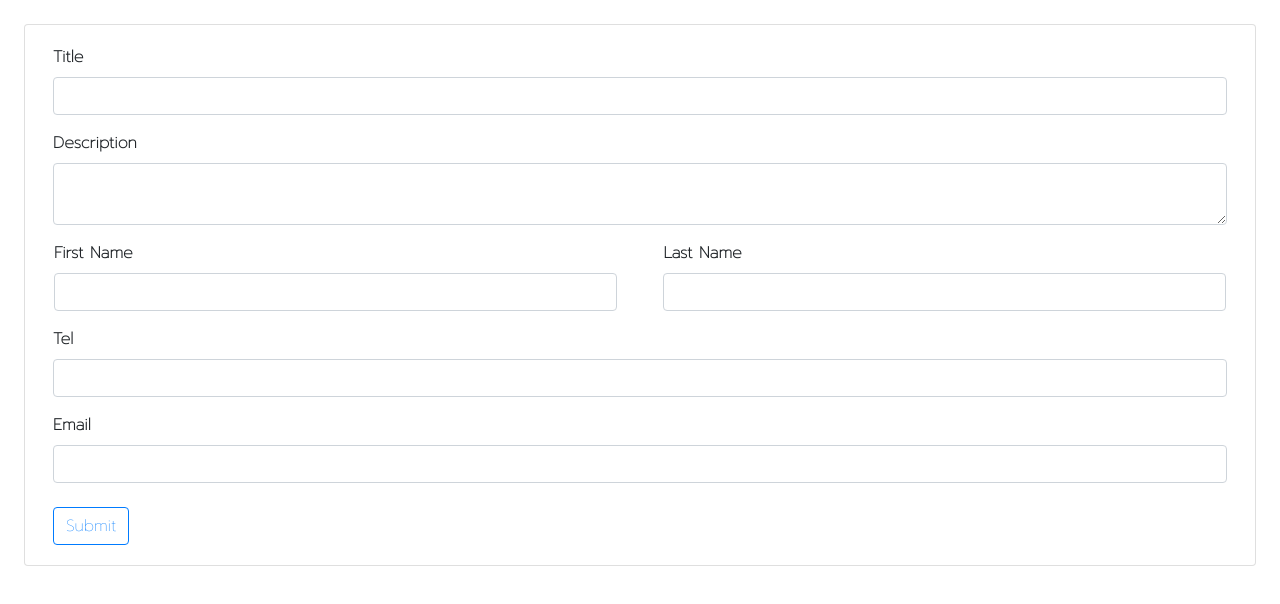
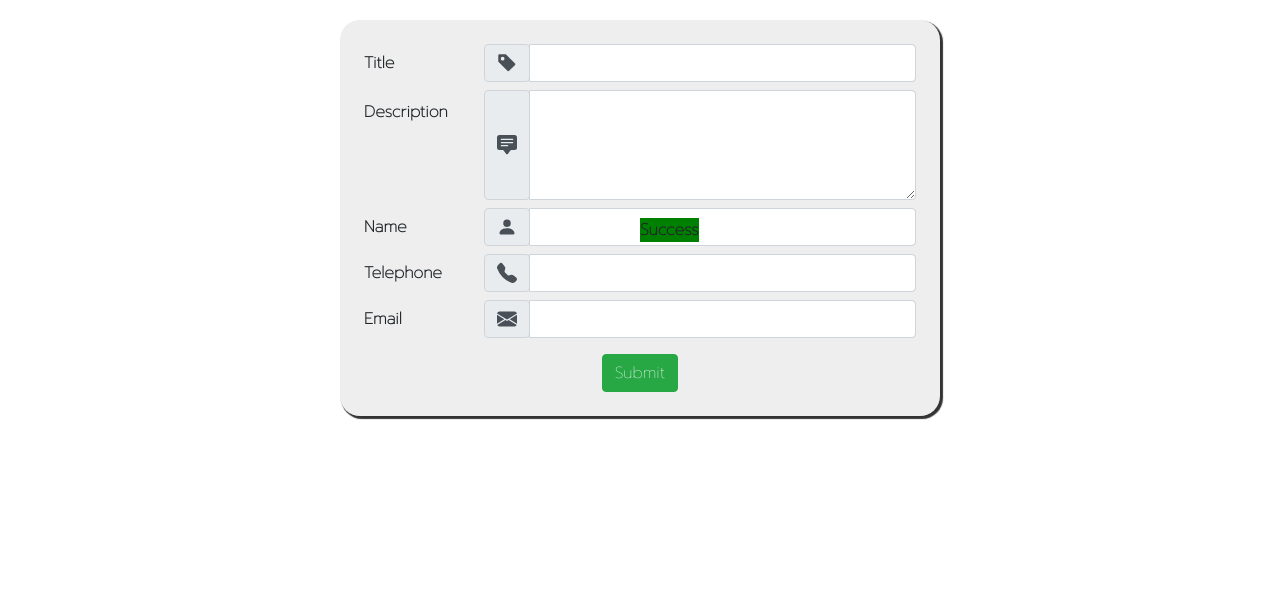
Before and after one commit to Kinkando/nipa-ticket-management, a Vue app: page / in a window 1280 px wide. Shown: the top 604 px of the page. Built offline with nearby package versions, Linux system fonts and the light colour scheme.

Commit message:
update field validate

```diff
--- a/src/components/ContactComponent.vue
+++ b/src/components/ContactComponent.vue
@@ -1,50 +1,63 @@
 <template>
-    <div>
-        <b-card class="m-4 px-2">
+    <div class="content">
+        <b-overlay :show="loading" rounded="sm" class="p-4 card-wrap">
+            <!-- <div class="loading" v-if="loading">
+                <div class="loader"></div>
+            </div> -->
+            <!-- <div class="dialog">
+                <div class="success-dialog" v-show="status!=undefined && status">
+                    Success
+                </div>
+                <div class="failed-dialog" v-show="status!=undefined && !status">
+                    Failed
+                </div>
+            </div> -->
+            <div class="dialog">
+                <div class="success-dialog" v-show="!status">
+                    Success
+                </div>
+            </div>
             <b-form @submit.prevent="onSubmit">
                 <div
                     v-for="(item, key) in contact"
                     :key="key"
                 >
-                    <b-form-group
-                        v-if="key !== 'name'"
+                    <!-- <b-form-group
                         :label="label(key)"
                         :label-for="key"
-                    >
+                        label-cols-lg="1"
+                        style="background:red;"
+                    > -->
+                        <div class="d-flex mb-2">
+                            <span :class="key === 'description' ? 'form-description' : 'form-title m-auto'">
+                                {{ label(key) }}
+                            </span>
+                            <b-input-group-prepend is-text  class="form-icon">
+                                <b-icon :icon="icons[key]"></b-icon>
+                            </b-input-group-prepend>
                             <b-form-textarea
+                                class="form-input form-textarea"
                                 v-if="key=='description'"
-                            oninput='this.style.height = "";this.style.height = this.scrollHeight + "px"'
                                 v-model="contact[key]"
                                 required
                             />
                             <b-form-input
+                                class="form-input"
                                 v-else
                                 v-model="contact[key]"
                                 required
-                            :type="key == 'title' ? 'text' : key"
+                                :type="['title', 'name'].includes(key) ? 'text' : key"
+                                :maxlength="key === 'tel' ? '10' : ''"
+                                :minlength="key === 'tel' ? '10' : ''"
                             />
-                    </b-form-group>
-                    <b-row
-                        v-else
-                        class="px-3"
-                    >
-                        <b-form-group
-                            class="form-partial"
-                            v-for="(sub_name, sub_key) in item"
-                            :key="sub_key"
-                            :label="label(sub_key)"
-                            :label-for="sub_key"
-                        >
-                            <b-form-input
-                                v-model="contact[key][sub_key]"
-                                required
-                            />
-                        </b-form-group>
-                    </b-row>
                         </div>
-                <b-button type="submit" class="mt-2" variant="outline-primary">Submit</b-button>
+                    <!-- </b-form-group> -->
+                </div>
+                <div class="d-flex justify-content-center">
+                    <b-button type="submit" class="mt-2" variant="success">Submit</b-button>
+                </div>
             </b-form>
-        </b-card>
+        </b-overlay>
     </div>
 </template>
 
@@ -56,13 +69,19 @@ export default {
             contact: {
                 title: "",
                 description: "",
-                name: {
-                    first_name: "",
-                    last_name: "",
-                },
+                name: "",
                 tel: "",
                 email: "",
             },
+            icons: {
+                title: 'tag-fill',
+                description: "chat-square-text-fill",
+                name: "person-fill",
+                tel: "telephone-fill",
+                email: "envelope-fill",
+            },
+            loading: false,
+            status: undefined,
         };
     },
     methods: {
@@ -72,14 +91,15 @@ export default {
             while((index = name.indexOf("_")) != -1) {
                 name = name.replace(`_${name.charAt(index+1)}`, ` ${name.charAt(index+1).toUpperCase()}`)
             }
-            return name.replace("tel", "Telephone Number");
+            return name.replace("Tel", "Telephone");
         },
         async onSubmit() {
+            this.loading = true;
             const url = `https://nipa-ticket-api.herokuapp.com/ticket/create`;
             const jsonBody = JSON.stringify({
                 title: this.contact.title,
                 description: this.contact.description,
-                name: this.contact.name.first_name.trim()+" "+this.contact.name.last_name.trim(),
+                name: this.contact.name,
                 tel: this.contact.tel,
                 email: this.contact.email,
                 channel: 'Web Form',
@@ -90,20 +110,106 @@ export default {
                 data: jsonBody,
                 headers:{'Content-Type': 'application/json; charset=utf-8'}
             });
-            console.log(jsonBody);
-            console.log(url)
-            console.log(result.data);
+            this.loading = false;
+            this.status = result.data.status;
+
+            // Reset form when contact success
+            if(this.status) {
+                //Iterate through each object field, key is name of the object field`
+                Object.keys(this.contact).forEach((key) => this.contact[key] = '');
+            }
+
+            // Show dialog for 3 seconds, then clear status to close dialog
+            setTimeout( () => this.status = undefined, 2000);
         },
     },
 }
 </script>
 
 <style scoped>
-.form-partial {
-    width: 48%;
+.content {
+    width: 100%;
+    height: 100vh;
+    padding: 20px;
 }
 
-.form-partial:first-child {
-    margin-right: 4%;
+.card-wrap {
+    overflow: hidden;
+    max-width: 600px;
+    border-radius: 20px;
+    background-color: #eee;
+    box-shadow: 2px 2px 1px 1px #333;
+    margin: auto;
+}
+
+.form-title, .form-description {
+    min-width: 120px;
+}
+
+.form-description {
+    margin-top: 10px;
+    /* margin: auto; */
+}
+
+.form-textarea {
+    height: 110px;
+    max-height: 296px;
+    min-height: 65px;
+}
+
+.form-input {
+    border-top-left-radius: 0;
+    border-bottom-left-radius: 0;
+}
+
+.form-icon {
+    border-top-right-radius: 0;
+    border-bottom-right-radius: 0;
+}
+
+.loading {
+    position: fixed;
+    background: red;
+    left: 0;
+    top: 0;
+    width: 100vw;
+    height: 100vh;
+    display: flex;
+    align-items: center;
+    justify-content: center;
+    z-index: 2;
+    background: none;
+}
+
+.loader {
+    border: 8px solid #f3f3f3; /* Light grey */
+    border-top: 8px solid #3498db; /* Blue */
+    border-radius: 50%;
+    width: 50px;
+    height: 50px;
+    animation: spin 2s linear infinite;
+}
+
+@keyframes spin {
+    0% { transform: rotate(0deg); }
+    100% { transform: rotate(360deg); }
+}
+
+.dialog {
+    position: absolute;
+    top: 50%;
+    left: 50%;
+    display: flex;
+    align-items: center;
+    justify-content: center;
+    z-index: 2;
+}
+
+.success-dialog {
+    background-color: green;
+}
+
+.failed-dialog {
+    background-color: red;
 }
 </style>
--- a/src/components/admin/EditTicketComponent.vue
+++ b/src/components/admin/EditTicketComponent.vue
@@ -14,12 +14,14 @@
                     :label-for="key"
                 >
                     <b-form-textarea
+                        style="max-height: 296px; min-height: 65px;"
                         class="input"
                         v-if="key==='description'"
-                        oninput='this.style.height = "";this.style.height = this.scrollHeight + "px"'
+                        oninput='this.style.height = "";this.style.height = (this.scrollHeight+5) + "px"'
                         :value="item"
                         :placeholder="item"
                         v-model="uTicket[key]"
+                        required
                     />
                     <b-form-select
                         class = "dropdown"
@@ -33,15 +35,22 @@
                         :value="item"
                         :placeholder="item"
                         v-model="uTicket[key]"
+                        :type="key === 'requester_email' ? 'email' : 'text'"
+                        :maxlength="key === 'requester_tel' ? '10' : ''"
+                        :minlength="key === 'requester_tel' ? '10' : ''"
+                        required
                     />
+                        <!-- @keydown="key === 'requester_tel' ? acceptedNumber($event) : ''"
+                        :maxlength="key === 'requester_tel' ? '10' : ''"
+                        :minlength="key === 'requester_tel' ? '10' : ''" -->
                 </b-form-group>
             </div>
             <b-row class="buttons">
                 <b-button type="submit" class="buttons-control left" variant="success">Save</b-button>
                 <b-button @click="onReset()" class="buttons-control" variant="danger">Reset</b-button>
             </b-row>
+            <b-alert variant="danger" class="alert" :show="alert.length>0">Error: {{ alert }}</b-alert>
         </b-form>
-        <b-alert variant="danger" class="alert" :show="alert.length>0">Error: {{ alert }}</b-alert>
     </div>
 </template>
 
@@ -134,6 +143,14 @@ export default {
                 status: this.ticket.status,
             };
         },
+        // acceptedNumber($event) {
+        //     var key = $event.key;
+        //     if((isNaN(key) || key === ' ')) {
+        //         if(!['Tab', 'Enter', 'Backspace', 'Delete', 'ArrowUp', 'ArrowDown', 'ArrowLeft', 'ArrowRight'].includes(key)) {
+        //             $event.preventDefault();
+        //         }
+        //     }
+        // },
     }
 }
 </script>
```
Lines whose indentation alone changed are shown as unchanged.
